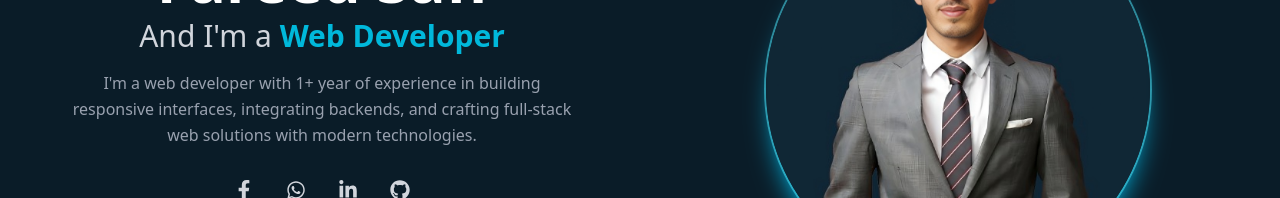
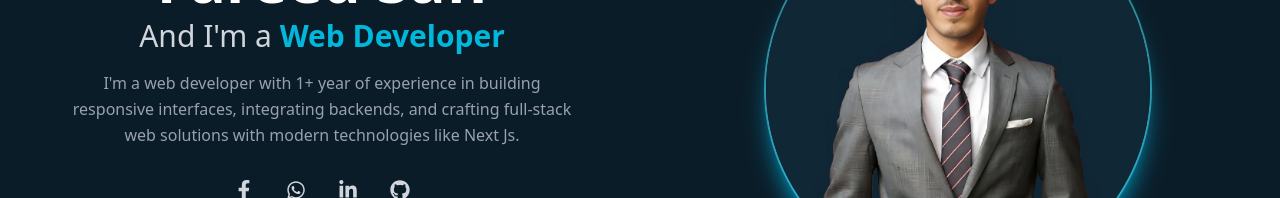
Before and after one commit to Fareedullah-safi/Fareed-portfolio, a Next.js app: page / in a window 1280 px wide. Shown: the part 231-429 px from the top of the page. Built offline with nearby package versions, Linux system fonts and the light colour scheme.

Commit message:
Portfolio completed

```diff
--- a/app/pages/Home.jsx
+++ b/app/pages/Home.jsx
@@ -35,7 +35,7 @@ const Home = () => {
 
                     <p className="text-gray-400 text-center mt-4 max-w-lg leading-relaxed text-sm md:text-base">
                         I'm a web developer with 1+ year of experience in building responsive interfaces,
-                        integrating backends, and crafting full-stack web solutions with modern technologies.
+                        integrating backends, and crafting full-stack web solutions with modern technologies like Next Js.
                     </p>
 
                     {/* Social Links */}
```
